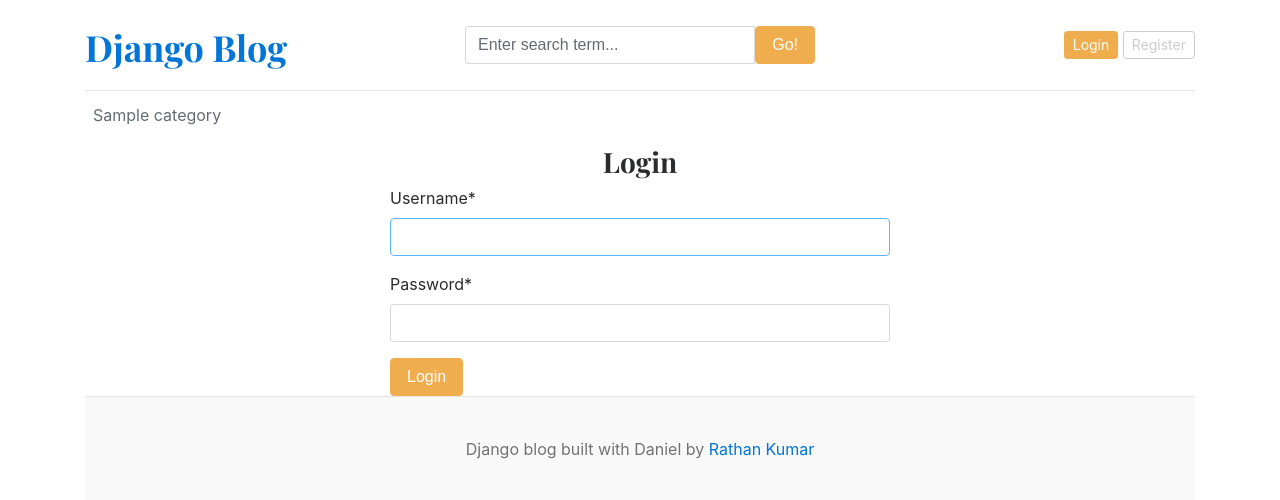
After one commit to dadejecova/Blog-Django, a Django app: page /login/ in a window 1280 px wide. The commit adds this page. Shown: the top 500 px of the page. Run offline with Django 5.2, Linux system fonts and the light colour scheme; tables that the repository leaves empty hold one stand-in row (values such as "Sample post"); some libraries are stand-ins or nearby versions.

Commit message:
Login & logout

```diff
--- a/blog_main/urls.py
+++ b/blog_main/urls.py
@@ -14,4 +14,6 @@ urlpatterns = [
     # search endpoint
     path('blogs/search/', Blog_views.search, name='search'),
     path('register/', views.register, name='register'),
+    path('login/', views.login, name='login'),
+    path('logout/', views.logout, name='logout'),
 ] + static(settings.MEDIA_URL, document_root=settings.MEDIA_ROOT)
--- a/blog_main/views.py
+++ b/blog_main/views.py
@@ -3,7 +3,8 @@ from django.shortcuts import redirect, render
 from assignment.models import About
 from blog_main.forms import RegistrationForm
 from blogs.models import Blog, Category
-
+from django.contrib.auth.forms import AuthenticationForm
+from django.contrib import auth
 
 def home(request):
 
@@ -39,3 +40,26 @@ def register(request):
         'form': form,
     }
     return render(request, 'register.html', context)
+
+def login(request):
+    if request.method == 'POST':
+        form = AuthenticationForm(request, request.POST)
+        if form.is_valid():
+            # Login user
+            username = form.cleaned_data['username']
+            password = form.cleaned_data['password']
+
+            user = auth.authenticate(username=username, password=password)
+
+            if user is not None:
+                auth.login(request, user)
+            return redirect('home')
+    form = AuthenticationForm()
+    context = {
+        'form': form,
+    }
+    return render(request, 'login.html', context)
+
+def logout(request):
+    auth.logout(request)
+    return redirect('home')
--- a/templates/base.html
+++ b/templates/base.html
@@ -29,8 +29,14 @@
             </form>
           </div>
           <div class="col-4 d-flex justify-content-end align-items-center">
-            <a class="btn btn-sm btn-warning" href="#">Login</a> &nbsp;
+            {% if not user.is_authenticated %}
+            <a class="btn btn-sm btn-warning" href="{% url 'login' %}">Login</a> &nbsp;
             <a class="btn btn-sm btn-outline-secondary" href="{% url 'register' %}">Register</a>
+            {% else %}
+            <span>You are logeged in as {{ user }}</span>
+            &emsp;
+            <span><a href="{% url 'logout' %}">Logout</a></span>
+            {% endif %}
           </div>
         </div>
       </header>
--- /dev/null
+++ b/templates/login.html
@@ -0,0 +1,11 @@
+{% extends 'base.html' %}
+
+{% block content %}
+{% load crispy_forms_tags %}
+<h3 class="text-center">Login</h3>
+<form action="{% url 'login' %}" method="POST" style="width: 500px; margin: auto;">
+    {% csrf_token %}
+    {{ form|crispy }}
+    <button type="submit" class=" btn btn-warning">Login</button>
+</form>
+{% endblock %}
```
